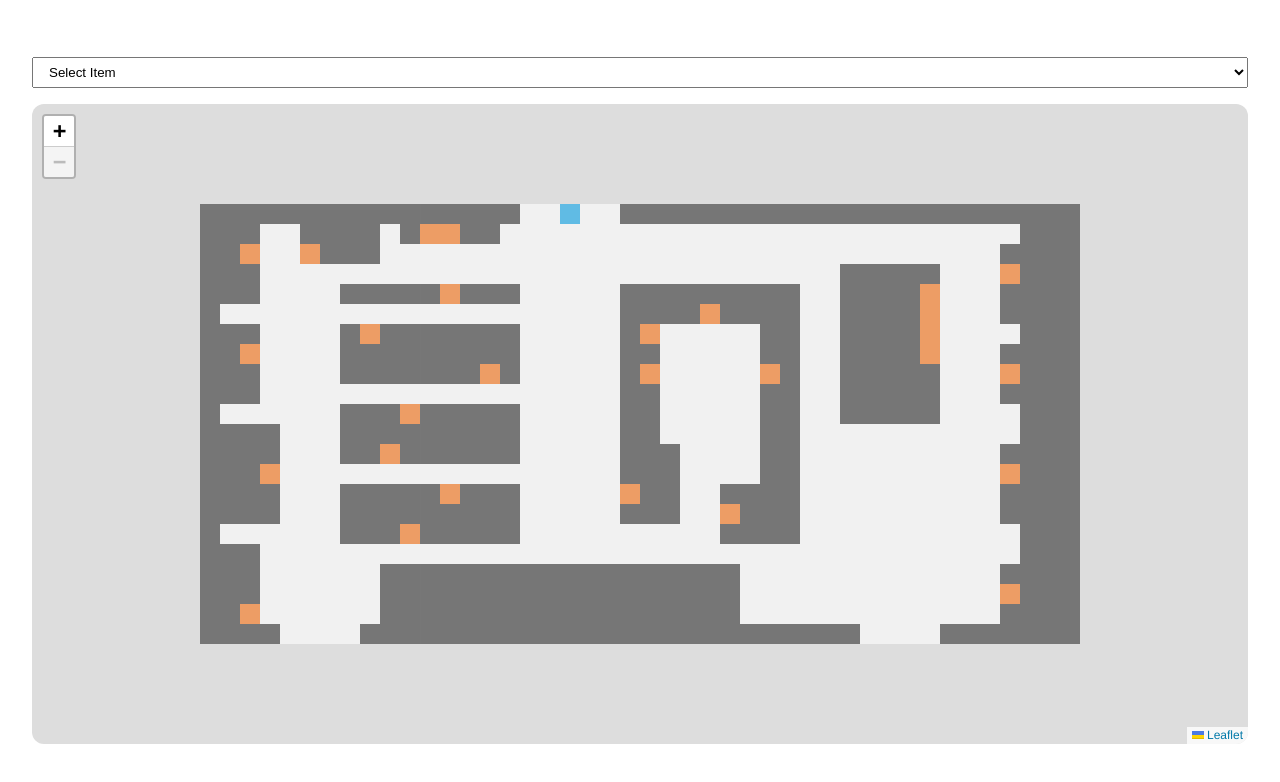
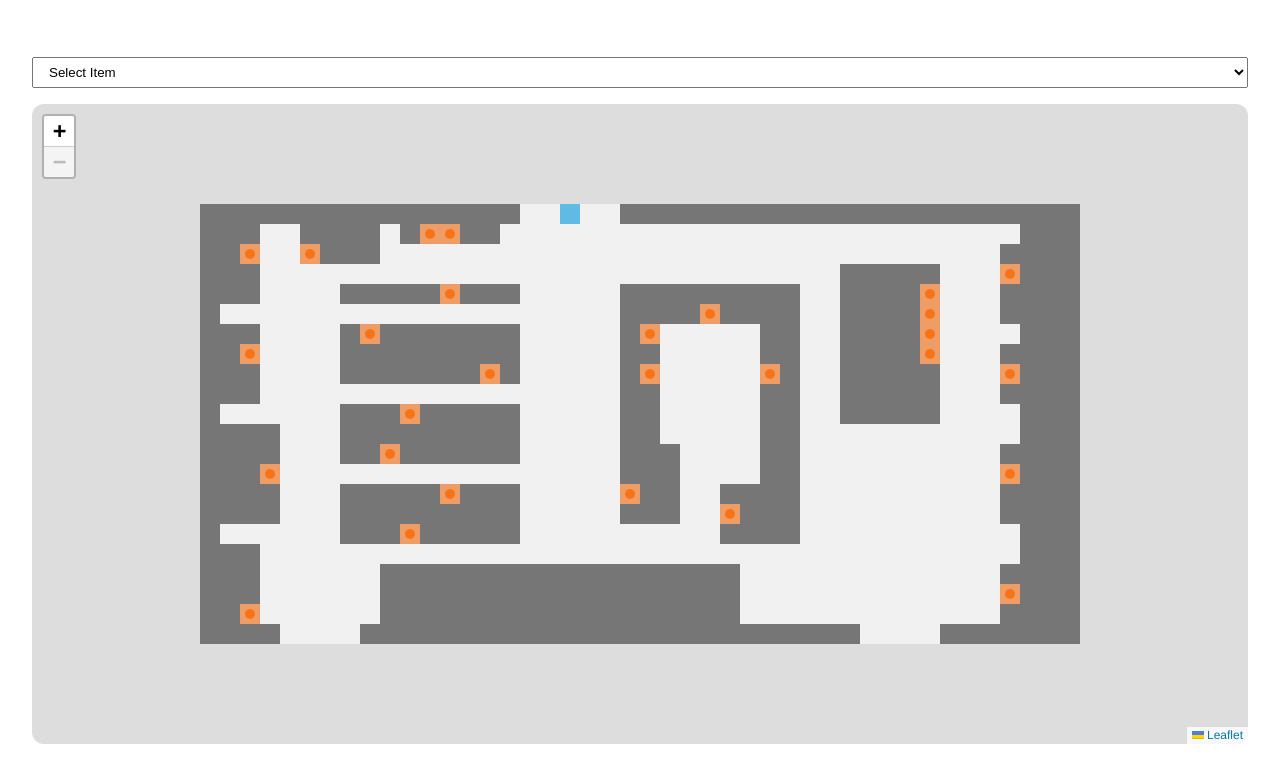
Before and after one commit to rishikumar-effi/factory-navigation, a React (Vite) app: page / in a window 1280 px wide. Shown: the top 782 px of the page. Built offline with nearby package versions, Linux system fonts and the light colour scheme.

Commit message:
Added tooltip and click to navigate functionality

```diff
--- a/src/StorePathFinder.jsx
+++ b/src/StorePathFinder.jsx
@@ -2,7 +2,7 @@ import { useState, useCallback, useEffect } from "react";
 import L from "leaflet";
 import "leaflet/dist/leaflet.css";
 import PathFinder from "./utils/pathFinder";
-import { MapContainer, Rectangle } from "react-leaflet";
+import { MapContainer, Rectangle, Marker, Tooltip } from "react-leaflet";
 
 const CELL_SIZE = 20; // pixels per grid cell
 
@@ -174,11 +174,14 @@ const StorePathfinderMap = () => {
     return pf;
   });
 
-  const findPath = useCallback(() => {
-    const selectedProduct = itemsDatabase.find(item => item.productId === +selectedItem);
-    if (!selectedItem || !selectedProduct) return;
+  const findPath = useCallback((targetProduct = null) => {
+    const selected = targetProduct
+      ? targetProduct
+      : itemsDatabase.find(item => item.productId === +selectedItem);
 
-    const { productName, coOrds } = selectedProduct;
+    if (!selected) return;
+
+    const { coOrds } = selected;
 
     const tempGrid = grid.map(row => row.map(cell => (cell === 1 ? 1 : 0)));
     pathfinder.setGrid(tempGrid);
@@ -248,6 +251,33 @@ const StorePathfinderMap = () => {
           itemsDatabase={itemsDatabase}
           onCellClick={handleCellClick}
         />
+        {itemsDatabase.map((item) =>
+          item.coOrds.map(({ x, y }) => (
+            <Marker
+              key={`${item.productId}-${x}-${y}`}
+              position={[
+                x * CELL_SIZE + CELL_SIZE / 2,
+                y * CELL_SIZE + CELL_SIZE / 2,
+              ]}
+              icon={L.divIcon({
+                className: "product-marker",
+                html: `<div style="background:#f97316;width:10px;height:10px;border-radius:50%;"></div>`,
+                iconSize: [10, 10],
+              })}
+              eventHandlers={{
+                click: () => {
+                  findPath(item);
+                  setSelectedItem(item.productId);
+                },
+              }}
+            >
+              <Tooltip direction="top" offset={[0, -10]} permanent={false} sticky>
+                {item.productName}
+              </Tooltip>
+            </Marker>
+          ))
+        )}
+
       </MapContainer>
     </div>
   );
```
